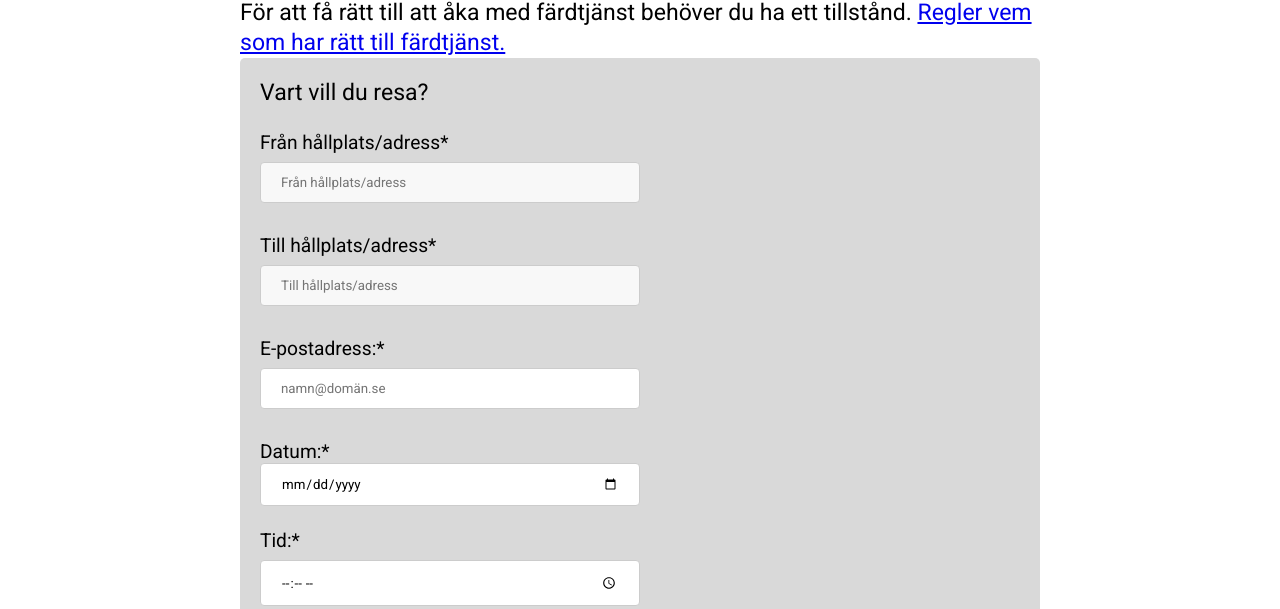
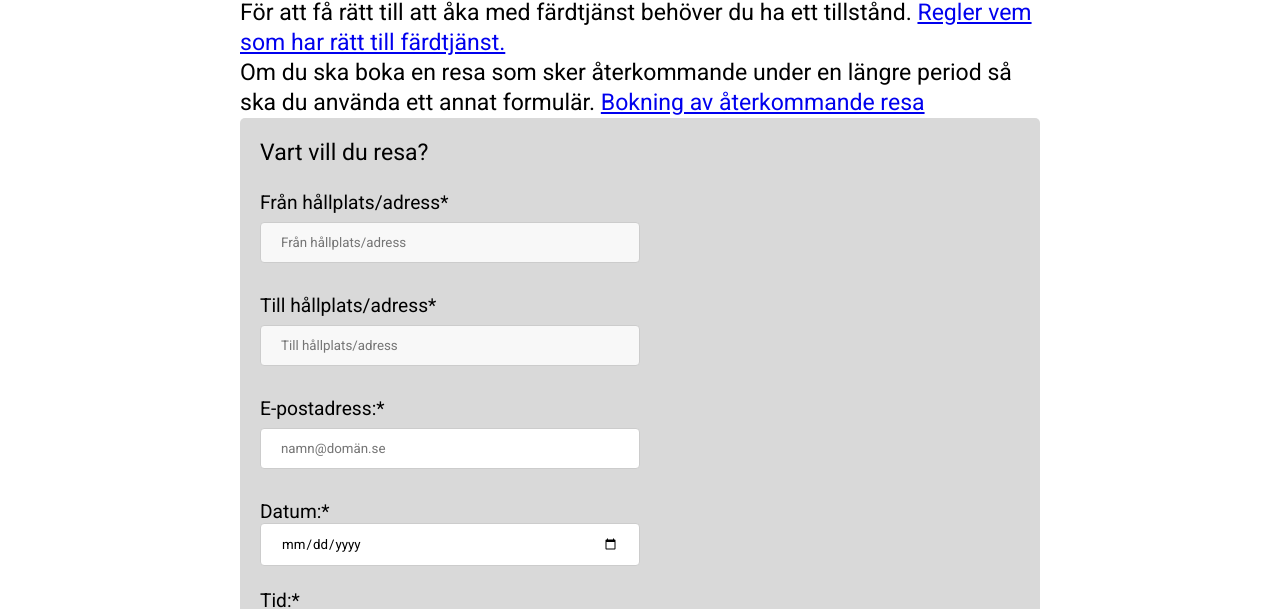
Before and after one commit to SabinaLiljestrom/dt068g-moment3, a plain HTML site: page boka_resa.html in a window 1280 px wide. Shown: the part 194-803 px from the top of the page. Drawn offline with Linux system fonts and the light colour scheme.

Commit message:
Add files via upload

```diff
--- a/boka_resa.html
+++ b/boka_resa.html
@@ -44,7 +44,7 @@
             <main>
                 <h1>Boka resa med färdtjänst</h1>
             <div id="box4">
-                <p>För att få rätt till att åka med färdtjänst behöver du ha ett tillstånd. <a href="index.html">Regler vem som har rätt till färdtjänst.</a></p>
+                <p>För att få rätt till att åka med färdtjänst behöver du ha ett tillstånd. <a href="index.html">Regler vem som har rätt till färdtjänst.</a><br>Om du ska boka en resa som sker återkommande under en längre period så ska du använda ett annat formulär. <a href="aterkommande_resa.html">Bokning av återkommande resa</a></p>
                 <form name="form" id="form">
         <p>Vart vill du resa? </p><br>
                             <label for="hallplats">Från hållplats/adress*</label><br>
```
